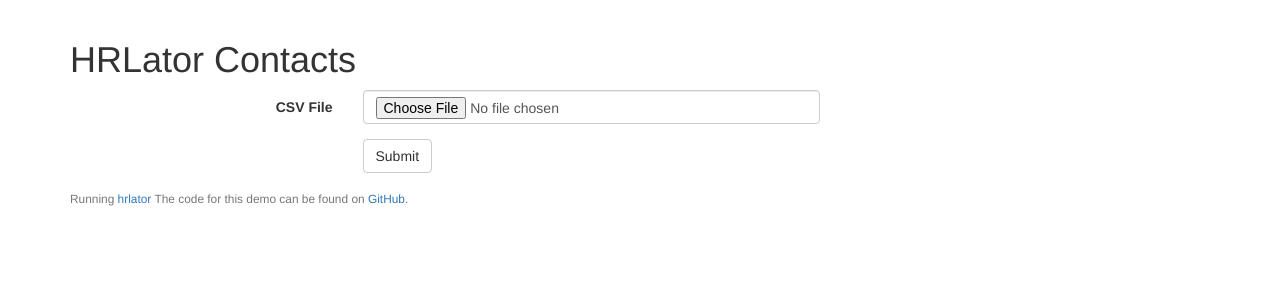
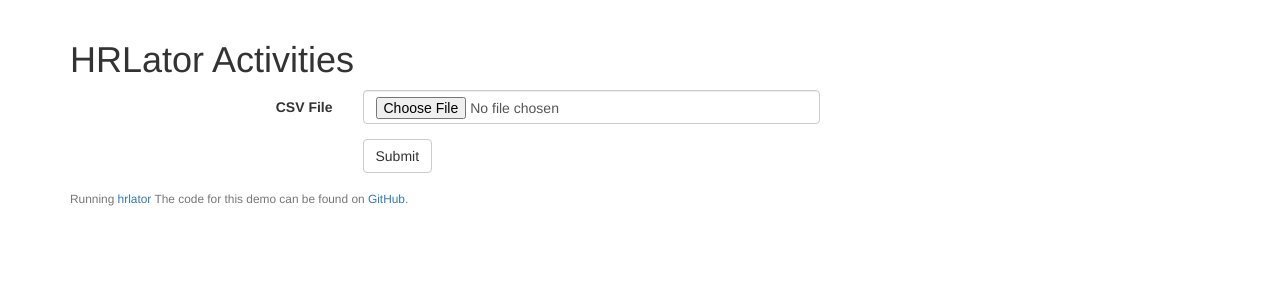
Before and after one commit to UN-OCHA/hrlator, a PHP site: template templates/activities.twig in a window 1280 px wide. Shown: the part 52-352 px from the top of the page. Run offline with PHP 8.4, Linux system fonts and the light colour scheme; the template is opened without the code that fills it, so the values that code supplies are empty; some libraries are stand-ins or nearby versions.

Commit message:
Added activities upload

```diff
--- a/templates/_page.twig
+++ b/templates/_page.twig
@@ -30,8 +30,8 @@
     </div>
     <div class="collapse navbar-collapse" id="bs-example-navbar-collapse-1">
       <ul class="nav navbar-nav">
-        <li class="active"><a href="#">Contacts</a></li>
-        <li><a href="#">Activities</a></li>
+        <li class="active"><a href="index.php?template=contacts">Contacts</a></li>
+        <li><a href="index.php?template=activities">Activities</a></li>
       </ul>
     </div>
   </div>
--- a/templates/activities.twig
+++ b/templates/activities.twig
@@ -1,7 +1,7 @@
 {% extends '_page.twig' %}
 {% block title %}HRLator{% endblock %}
 {% block content %}
-    <h1>HRLator Contacts</h1>
+    <h1>HRLator Activities</h1>
     <form class="form-horizontal" enctype="multipart/form-data" method="post" action="">
         <div class="form-group">
             <label for="csvfile" class="col-sm-3 control-label">CSV File</label>
```
